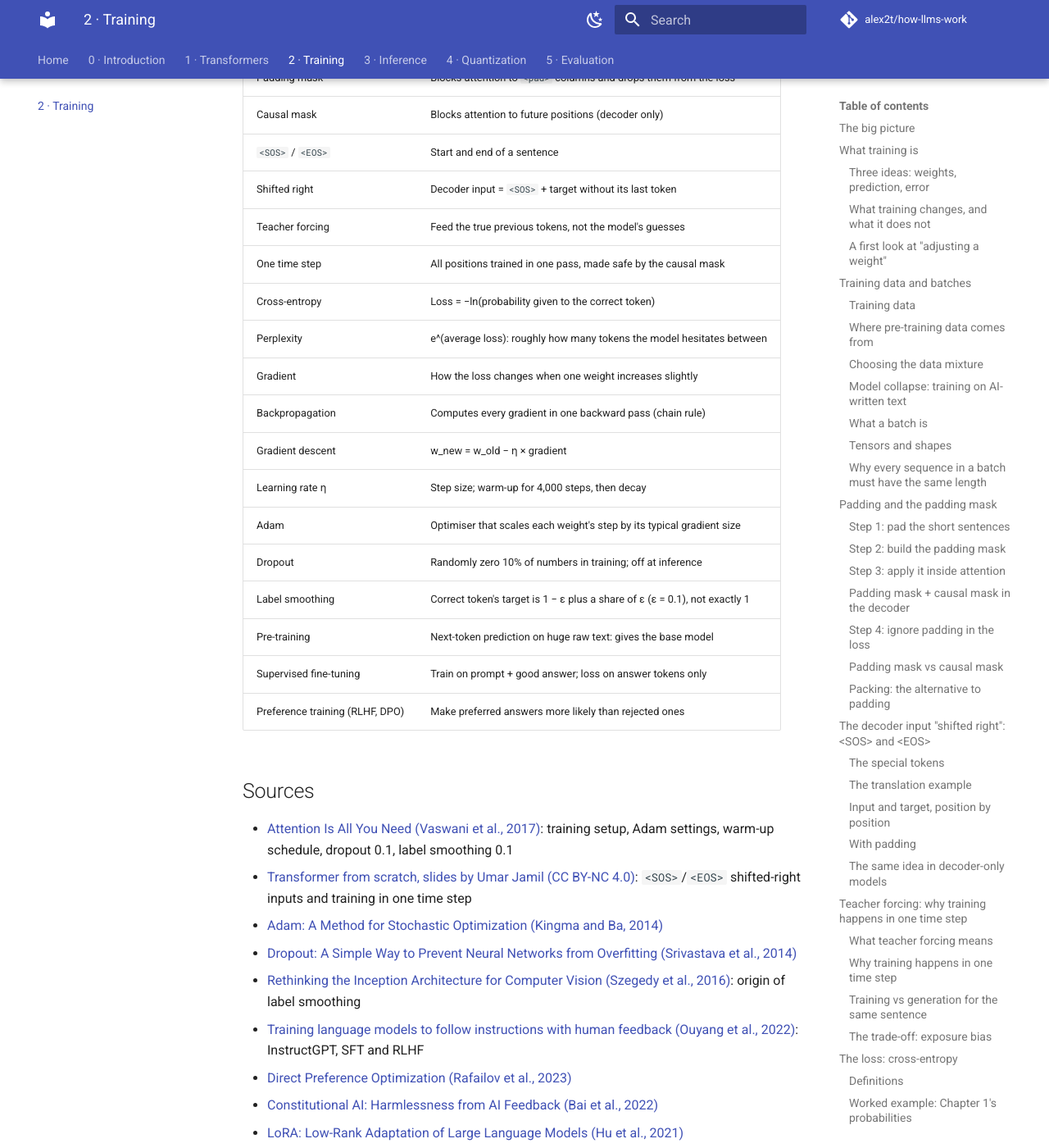
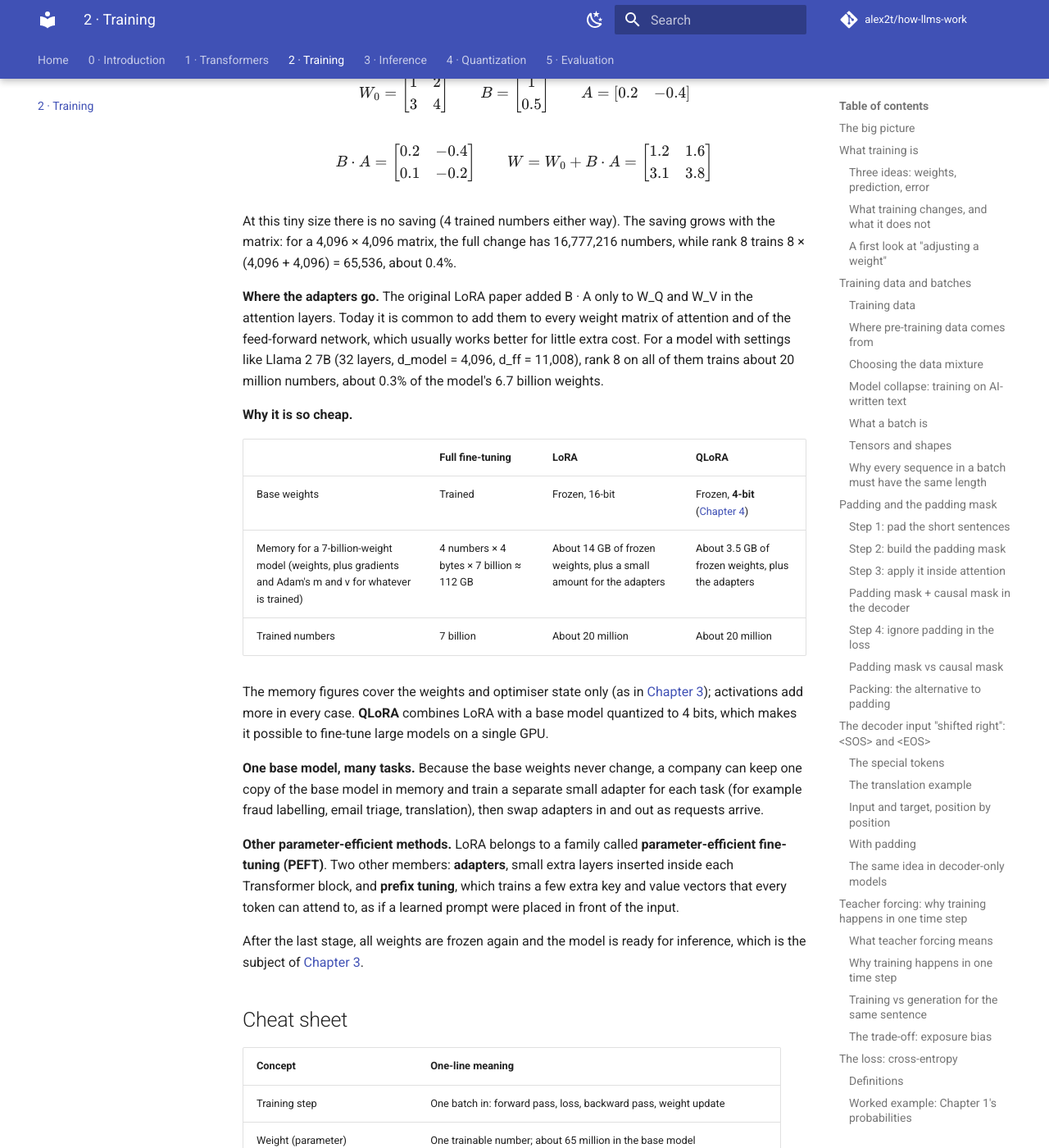
Before and after one commit to alex2t/how-llms-work, an MkDocs documentation site: the page built from docs/02-training.md, in a window 1280 px wide and 1400 px high, scrolled down 29471 px. Shown: the whole window at 82% size. Built offline with MkDocs 1.6.1 and Material for MkDocs 9.7.7, drawn with Linux system fonts in a browser that asks for light colours; comment, search, counter and statistics services are not loaded; some of the changed text lies outside the part shown.

Commit message:
ch2: LoRA in depth — formula, worked example, QLoRA, adapters; instruction tuning (L3-5)
Co-Authored-By: Claude Opus 5.5 <noreply@anthropic.com>

```diff
--- a/docs/02-training.md
+++ b/docs/02-training.md
@@ -616,7 +616,7 @@ A chat model like Claude is not trained once but in several stages, each with di
 
 ### Stage 2: supervised fine-tuning (SFT)
 
-**Fine-tuning** means continuing training from the pre-trained weights on a smaller, specially chosen dataset. In **supervised fine-tuning**, the data is examples of good conversations: a user prompt and a high-quality answer, often written or checked by people. The loss is still cross-entropy on the next token, but only the **answer** tokens count: the prompt tokens are excluded from the loss, exactly as `<pad>` tokens are ("Step 4: ignore padding in the loss"). The model learns the *format* of a helpful assistant: answer the question, follow instructions, stop when done.
+**Fine-tuning** means continuing training from the pre-trained weights on a smaller, specially chosen dataset. In **supervised fine-tuning**, the data is examples of good conversations: a user prompt and a high-quality answer, often written or checked by people. When the examples are instructions paired with good responses, as here, this is also called **instruction tuning**. The loss is still cross-entropy on the next token, but only the **answer** tokens count: the prompt tokens are excluded from the loss, exactly as `<pad>` tokens are ("Step 4: ignore padding in the loss"). The model learns the *format* of a helpful assistant: answer the question, follow instructions, stop when done.
 
 **Example** (illustrative):
 
@@ -728,7 +728,48 @@ Reasoning models use another reinforcement-learning method, GRPO, which drops th
 | Result | Base model: continues text | Follows instructions | Helpful, honest, safer answers |
 | Compute | By far the largest | Small in comparison | Small to medium |
 
+### Cheap fine-tuning: LoRA
+
 **LoRA (low-rank adaptation)** is a cheap way to fine-tune: the original weights are frozen and small extra matrices are trained and added to them. For example, instead of changing a 512 × 512 matrix (262,144 numbers), LoRA with rank 8 trains a 512 × 8 and an 8 × 512 matrix (8,192 numbers in total), about 3% as many.
+
+**The formula.** For a weight matrix W₀ with d rows and k columns, LoRA learns a change ΔW written as the product of two thin matrices:
+
+$$
+W = W_0 + \Delta W = W_0 + B \cdot A \qquad B: d \times r \qquad A: r \times k
+$$
+
+- **W₀** is the original, frozen weight matrix.
+- **B** and **A** are the two small trainable matrices; their product B · A has the same shape as W₀.
+- **r** is the **rank**, a small number such as 8 or 16. It limits how complex the change can be, and sets how many numbers are trained: r × (d + k) instead of d × k.
+- **B starts at zero**, so at the beginning B · A = 0 and the model behaves exactly like the original. Training then moves B and A away from zero.
+
+**Worked example** with a 2 × 2 matrix and rank 1 (made-up numbers):
+
+$$
+W_0 = \begin{bmatrix} 1 & 2 \\ 3 & 4 \end{bmatrix} \qquad B = \begin{bmatrix} 1 \\ 0.5 \end{bmatrix} \qquad A = \begin{bmatrix} 0.2 & -0.4 \end{bmatrix}
+$$
+
+$$
+B \cdot A = \begin{bmatrix} 0.2 & -0.4 \\ 0.1 & -0.2 \end{bmatrix} \qquad W = W_0 + B \cdot A = \begin{bmatrix} 1.2 & 1.6 \\ 3.1 & 3.8 \end{bmatrix}
+$$
+
+At this tiny size there is no saving (4 trained numbers either way). The saving grows with the matrix: for a 4,096 × 4,096 matrix, the full change has 16,777,216 numbers, while rank 8 trains 8 × (4,096 + 4,096) = 65,536, about 0.4%.
+
+**Where the adapters go.** The original LoRA paper added B · A only to W\_Q and W\_V in the attention layers. Today it is common to add them to every weight matrix of attention and of the feed-forward network, which usually works better for little extra cost. For a model with settings like Llama 2 7B (32 layers, d\_model = 4,096, d\_ff = 11,008), rank 8 on all of them trains about 20 million numbers, about 0.3% of the model's 6.7 billion weights.
+
+**Why it is so cheap.**
+
+| | Full fine-tuning | LoRA | QLoRA |
+| --- | --- | --- | --- |
+| Base weights | Trained | Frozen, 16-bit | Frozen, **4-bit** ([Chapter 4](04-quantization.md#how-quantization-works)) |
+| Memory for a 7-billion-weight model (weights, plus gradients and Adam's m and v for whatever is trained) | 4 numbers × 4 bytes × 7 billion ≈ 112 GB | About 14 GB of frozen weights, plus a small amount for the adapters | About 3.5 GB of frozen weights, plus the adapters |
+| Trained numbers | 7 billion | About 20 million | About 20 million |
+
+The memory figures cover the weights and optimiser state only (as in [Chapter 3](03-inference.md#why-inference-needs-less-memory)); activations add more in every case. **QLoRA** combines LoRA with a base model quantized to 4 bits, which makes it possible to fine-tune large models on a single GPU.
+
+**One base model, many tasks.** Because the base weights never change, a company can keep one copy of the base model in memory and train a separate small adapter for each task (for example fraud labelling, email triage, translation), then swap adapters in and out as requests arrive.
+
+**Other parameter-efficient methods.** LoRA belongs to a family called **parameter-efficient fine-tuning (PEFT)**. Two other members: **adapters**, small extra layers inserted inside each Transformer block, and **prefix tuning**, which trains a few extra key and value vectors that every token can attend to, as if a learned prompt were placed in front of the input.
 
 After the last stage, all weights are frozen again and the model is ready for inference, which is the subject of [Chapter 3](03-inference.md).
 
@@ -780,3 +821,6 @@ After the last stage, all weights are frozen again and the model is ready for in
 - [BERT: Pre-training of Deep Bidirectional Transformers for Language Understanding (Devlin et al., 2018)](https://arxiv.org/abs/1810.04805): masked language modelling, next sentence prediction, `[CLS]` and `[SEP]`
 - [RoBERTa: A Robustly Optimized BERT Pretraining Approach (Liu et al., 2019)](https://arxiv.org/abs/1907.11692): training without next sentence prediction
 - [Proximal Policy Optimization Algorithms (Schulman et al., 2017)](https://arxiv.org/abs/1707.06347): PPO
+- [QLoRA: Efficient Finetuning of Quantized LLMs (Dettmers et al., 2023)](https://arxiv.org/abs/2305.14314)
+- [Parameter-Efficient Transfer Learning for NLP (Houlsby et al., 2019)](https://arxiv.org/abs/1902.00751): adapters
+- [Prefix-Tuning: Optimizing Continuous Prompts for Generation (Li and Liang, 2021)](https://arxiv.org/abs/2101.00190)
```
Also changed, not shown: CLAUDE.md (+1 -0 lines), README.md (+1 -0 lines), fix.md (+2 -2 lines), plan.md (+1 -1 lines).
